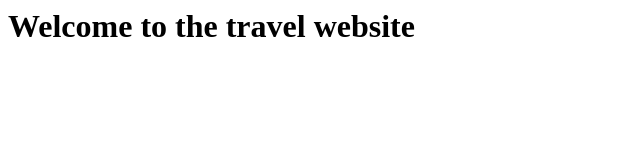
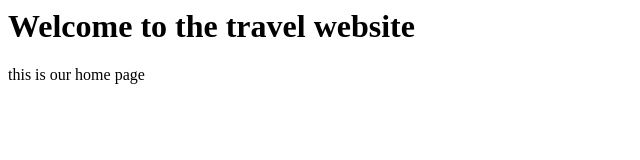
Before and after one commit to kingsleyosazee1234-hub/travel-repo, a plain HTML site: page index.html in a window 1280 px wide. Shown: the whole page, without its empty margins (0-640 px from the left). Drawn offline with Linux system fonts and the light colour scheme.

Commit message:
added tag to index page

```diff
--- a/index.html
+++ b/index.html
@@ -4,5 +4,9 @@
 		</head>
 		<body>
 		       <h1>Welcome to the travel website</h1>
+
+			   <div>
+				this is our home page
+			   </div>
 	       </body>
 	    </html>
```
